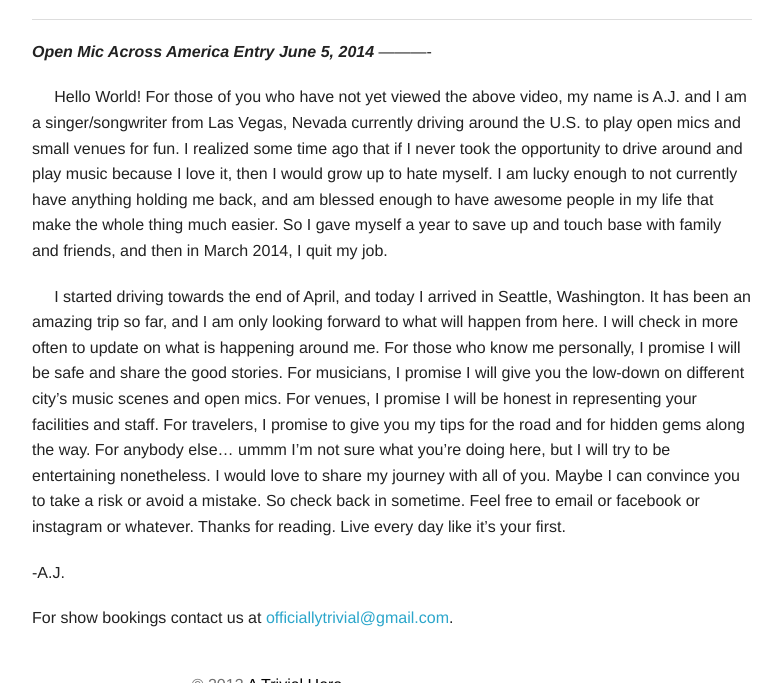
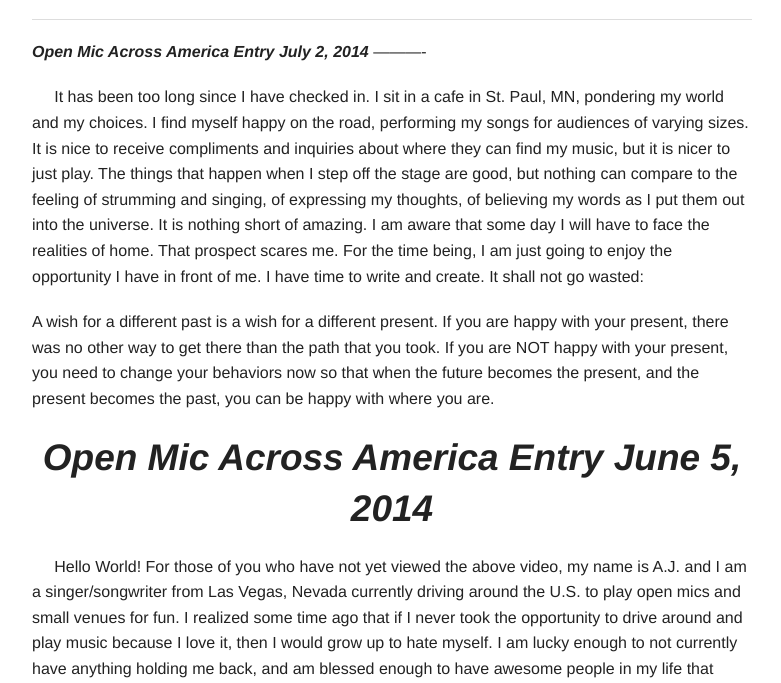
Before and after one commit to atrivialhero/atrivialhero.github.io, a Jekyll site: the page built from tour.md, in a window 1280 px wide and 900 px high, scrolled down 1227 px, cut to the strip 217-900 px from the top of the window. Shown: the whole strip, without its empty margins (373-1154 px from the left). Built offline with Jekyll 4.4.1, drawn with Linux system fonts in a browser that asks for light colours; some web fonts are replaced; Markdown is read by kramdown in place of the engine named in the settings.

Commit message:
Update tour.md

```diff
--- a/tour.md
+++ b/tour.md
@@ -18,6 +18,14 @@ Tour
 ***Review of Open Mics in Northern California***
 <iframe width="560" height="315" src="//www.youtube.com/embed/kn0YLuDDa5M" frameborder="0" allowfullscreen></iframe>
 ---
+***Open Mic Across America Entry July 2, 2014***
+----------
+
+&nbsp;&nbsp;&nbsp;&nbsp;&nbsp;It has been too long since I have checked in. I sit in a cafe in St. Paul, MN, pondering my world and my choices. I find myself happy on the road, performing my songs for audiences of varying sizes. It is nice to receive compliments and inquiries about where they can find my music, but it is nicer to just play. The things that happen when I step off the stage are good, but nothing can compare to the feeling of strumming and singing, of expressing my thoughts, of believing my words as I put them out into the universe. It is nothing short of amazing. I am aware that some day I will have to face the realities of home. That prospect scares me. For the time being, I am just going to enjoy the opportunity I have in front of me. I have time to write and create. It shall not go wasted:
+
+A wish for a different past is a wish for a different present. If you are happy with your present, there was no other way to get there than the path that you took. If you are NOT happy with your present, you need to change your behaviors now so that when the future becomes the present, and the present becomes the past, you can be happy with where you are.
+
+
 ***Open Mic Across America Entry June 5, 2014***
 ----------
 
```
